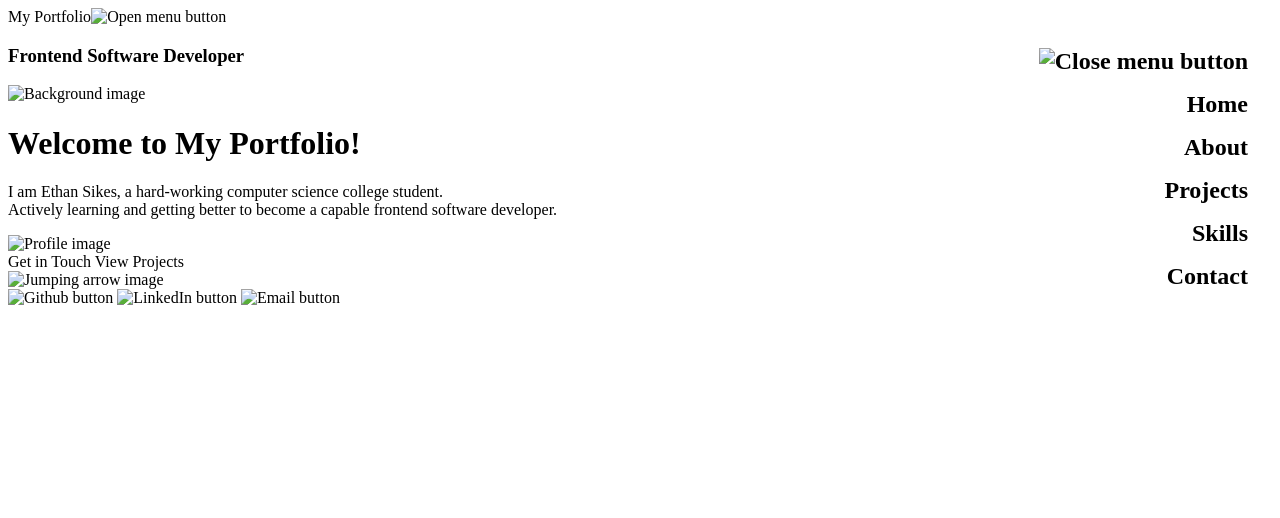
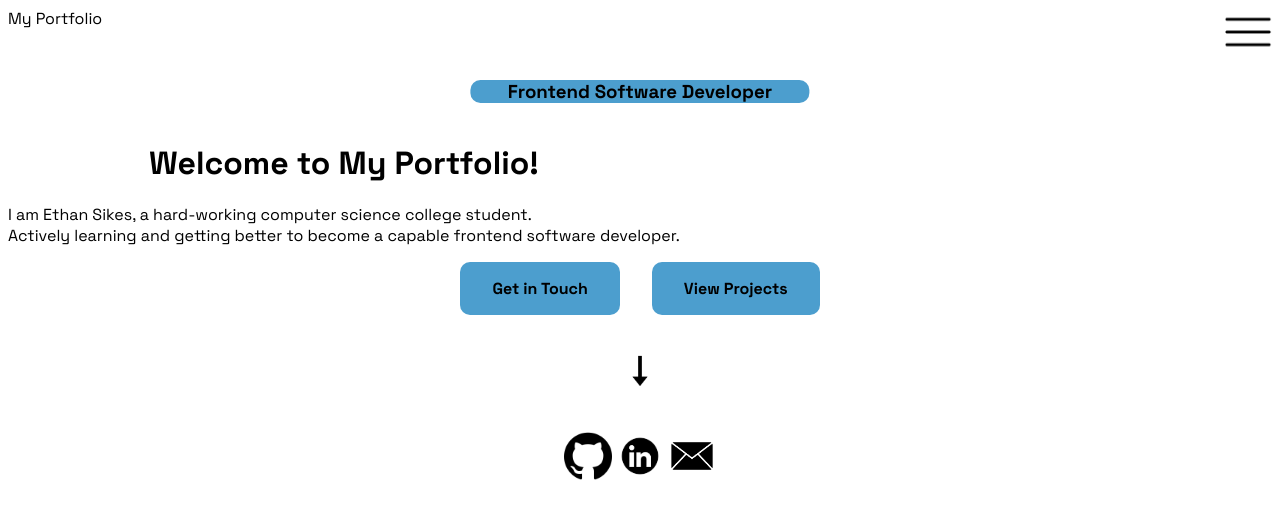
Before and after one commit to swifty-playz/Portfolio, a plain HTML site: page index.html in a window 1280 px wide. Drawn offline with Linux system fonts and the light colour scheme.

Commit message:
Add LinkedIn logo and open menu button images
- Added a new LinkedIn logo in WEBP format.
- Added a new open menu button image in PNG format.

```diff
--- a/css/main.css
+++ b/css/main.css
@@ -14,6 +14,9 @@ nav ul {
     position: fixed;
     top: 0;
     right: 0;
+    transform: translateX(100%);
+    transition: transform 0.5s ease-in-out;
+    z-index: 999;
 
     li {
         margin: 1em 0 0 0;
@@ -26,4 +29,74 @@ nav ul {
 
 header {
     display: flex;
+    justify-content: space-between;
 }
+
+img {
+    width: 48px;
+    height: 48px;
+    cursor: pointer;
+}
+
+body {
+    font-family: "Space Grotesk";
+}
+
+.code-background {
+    z-index: -1;
+    width: 100%;
+    height: auto;
+}
+
+.open {
+    transform: translateX(0);
+}
+
+h3 {
+    background-color: #4c9ece;
+    text-align: center;
+    border-radius: 10px;
+    width: fit-content;
+    padding: 0 2em;
+    position: relative;
+    left: 50%;
+    transform: translateX(-50%);
+}
+
+.intro {
+    display: flex;
+
+    img {
+        display: none;
+    }
+
+    .primary {
+        text-align: left;
+
+        h1 {
+            text-align: center;
+        }
+    }
+}
+
+.intro-buttons {
+    display: flex;
+    justify-content: center;
+    gap: 2em;
+
+    a {
+        background-color: #4c9ece;
+        padding: 1em 2em;
+        border-radius: 10px;
+        font-weight: bold;
+    }
+}
+
+.actions {
+    display: block;
+    text-align: center;
+
+    .arrow {
+        margin: 2em 0;
+    }
+}
--- a/index.html
+++ b/index.html
@@ -4,6 +4,9 @@
   <meta charset="UTF-8">
   <meta name="viewport" content="width=device-width, initial-scale=1.0">
   <title>My Portfolio</title>
+  <link rel="preconnect" href="https://fonts.googleapis.com">
+  <link rel="preconnect" href="https://fonts.gstatic.com" crossorigin>
+  <link href="https://fonts.googleapis.com/css2?family=Inter:ital,opsz,wght@0,14..32,100..900;1,14..32,100..900&family=Space+Grotesk:wght@300..700&display=swap" rel="stylesheet">
   <link rel="stylesheet" href="css/main.css">
 </head>
 <body>
@@ -13,12 +16,12 @@
     </div>
     <nav>
       <a href=# class="menu-open hide-desktop">
-        <img src="" alt="Open menu button">
+        <img src="open-menu-button.png" alt="Open menu button">
       </a>
       <ul>
         <li class="hide-desktop">
           <a href=# class="menu-close">
-            <img src="" alt="Close menu button">
+            <img src="close-menu-button.png" alt="Close menu button">
           </a>
         </li>
         <li><a href=#>Home</a></li>
@@ -31,32 +34,59 @@
 
   <main>
     <h3>Frontend Software Developer</h3>
-    <img src="" alt="Background image">
+
+    <div class="intro">
+      <img class="code-background" src="code-background.png" alt="Background image">
+      <div class="primary">
         <h1>Welcome to My Portfolio!</h1>
         <p>
           I am Ethan Sikes, a hard-working computer science college student.<br>
           Actively learning and getting better to become a capable frontend software developer. <br>
         </p>
         <img src="" alt="Profile image">
-    <div>
+      </div>
+    </div>
+
+    <div class="actions">
+      <div class="intro-buttons">
         <a href=#>Get in Touch</a>
         <a href=#>View Projects</a>
       </div>
-    <img src="" alt="Jumping arrow image">
+
+      <img class="arrow" src="down-arrow.png" alt="Jumping arrow image">
+
       <div>
         <a>
-        <img src="" alt="Github button">
+          <img src="github-logo.png" alt="Github button">
         </a>
         <a>
-        <img src="" alt="LinkedIn button">
+          <img src="linkedin-logo.webp" alt="LinkedIn button">
         </a>
         <a>
-        <img src="" alt="Email button">
+          <img src="email-logo.png" alt="Email button">
         </a>
       </div>
+    </div>
+
   </main>
   <footer>
 
   </footer>
 </body>
 </html>
+
+<script>
+  const menu = document.querySelector('nav ul');
+  const menuBtn = document.querySelector('.menu-open');
+  const closeBtn = document.querySelector('.menu-close');
+  const arrow = document.querySelector('.arrow');
+
+  menuBtn.addEventListener('click', () => {
+    menu.classList.add('open')
+  })
+  closeBtn.addEventListener('click', () => {
+    menu.classList.remove('open')
+  })
+  // make arrow bounce
+
+</script>
```
Also changed, not shown: close-menu-button.png (added), code-background.png (added), down-arrow.png (added), email-logo.png (added), github-logo.png (added), linkedin-logo.webp (added), open-menu-button.png (added). Lines whose indentation alone changed are shown as unchanged.
